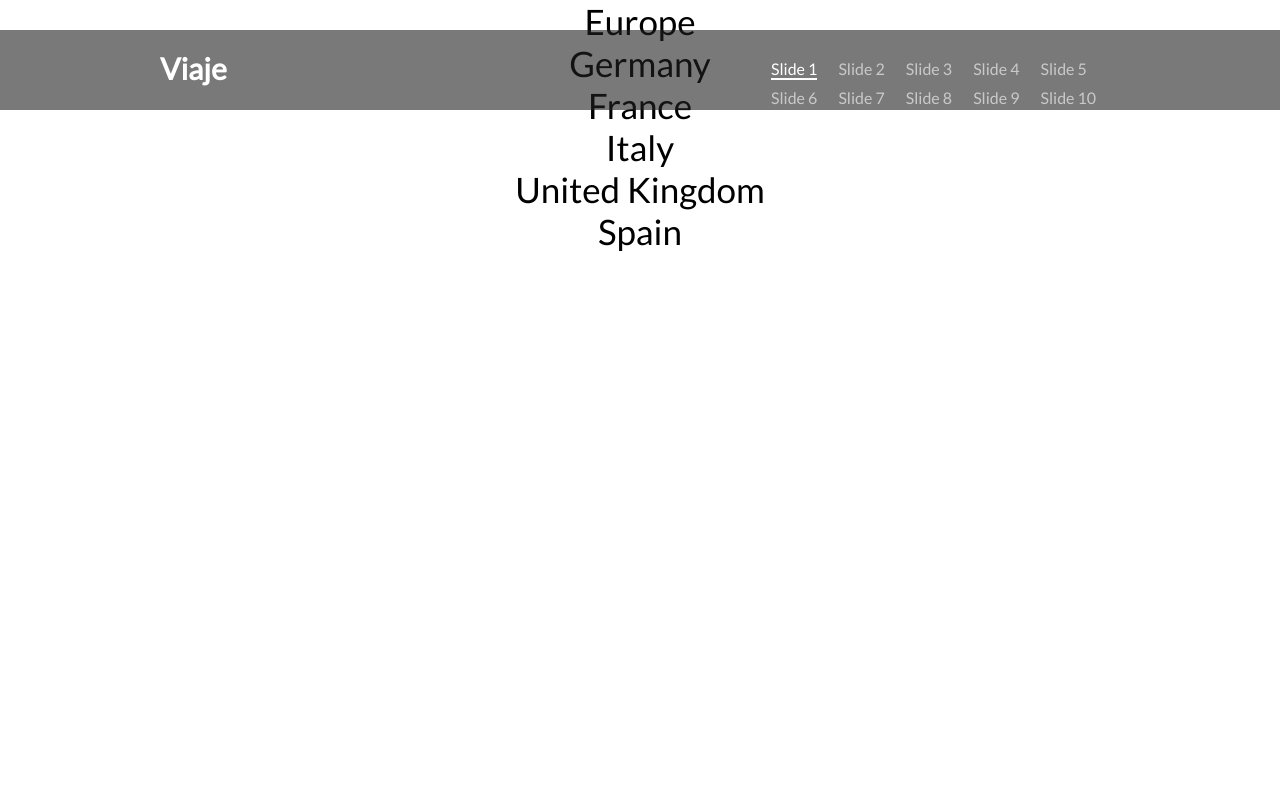
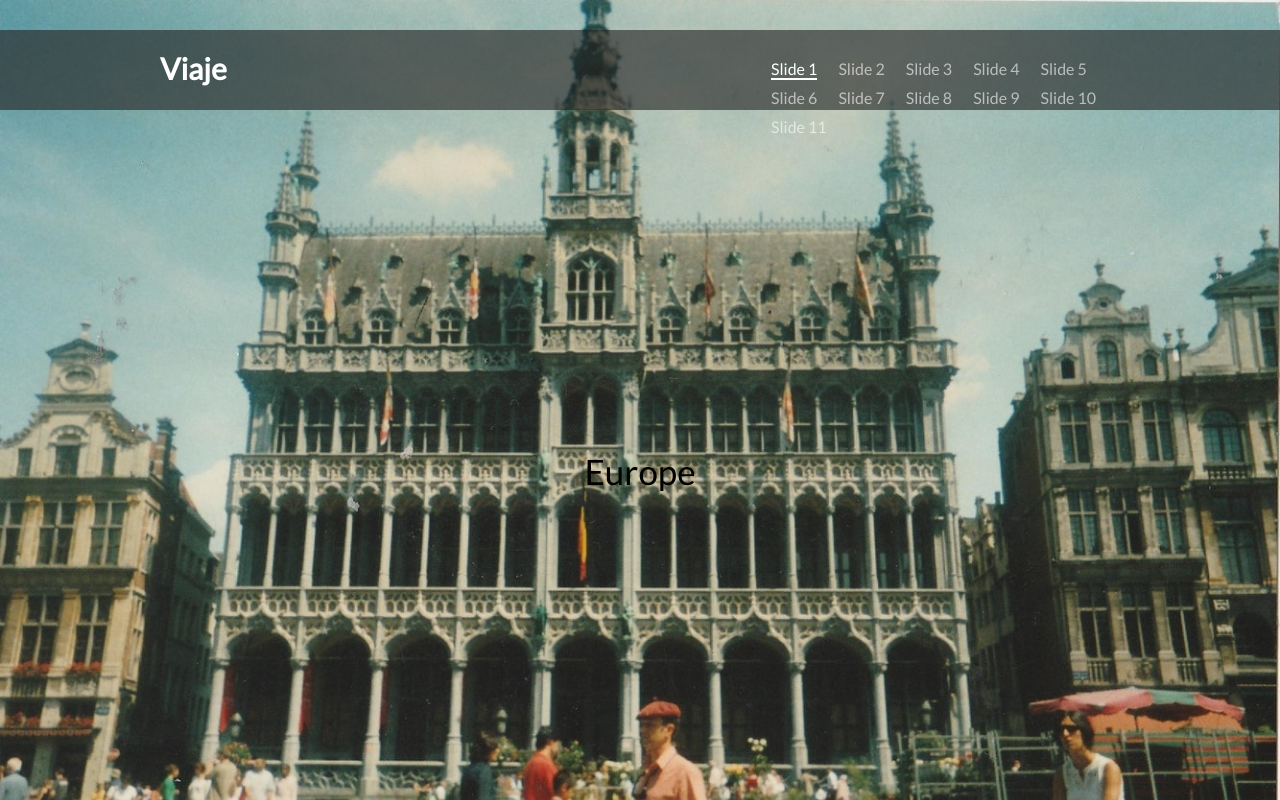
Before and after one commit to edwardprutski/viaje.github.io, a plain HTML site: page index.html in a window 1280 px wide. Shown: the top 800 px of the page. Drawn offline with nearby package versions, Linux system fonts and the light colour scheme; files whose address does not match are found by name.

Commit message:
Add files via upload

```diff
--- a/cssfolder/menu.css
+++ b/cssfolder/menu.css
@@ -42,6 +42,25 @@ h3 {
 #nav li a:hover { color: #ffffff; opacity:1;}
 
 
-/* Intro */
+/* Screen elements */
 
 #box_ { background: url()no-repeat;}
+
+/* Slides */
+
+#slide1{
+    background:url(../imgfolder/europe.jpg) 50% 0 no-repeat fixed;
+    color: #ffffff;
+    height: 600px;
+    margin: 0;
+    padding: 450px 0 260px 0;
+    background-size: cover;
+}
+#slide2{
+    background:url(../imgfolder/germany.jpg) 50% 0 no-repeat fixed;
+    color:#ffffff;
+    height: 600px;
+    margin: 0;
+    padding: 450px 0 260px 0;
+    background-size: cover;
+}
```
Also changed, not shown: imgfolder/europe.jpg (added), imgfolder/germany.jpg (added).
